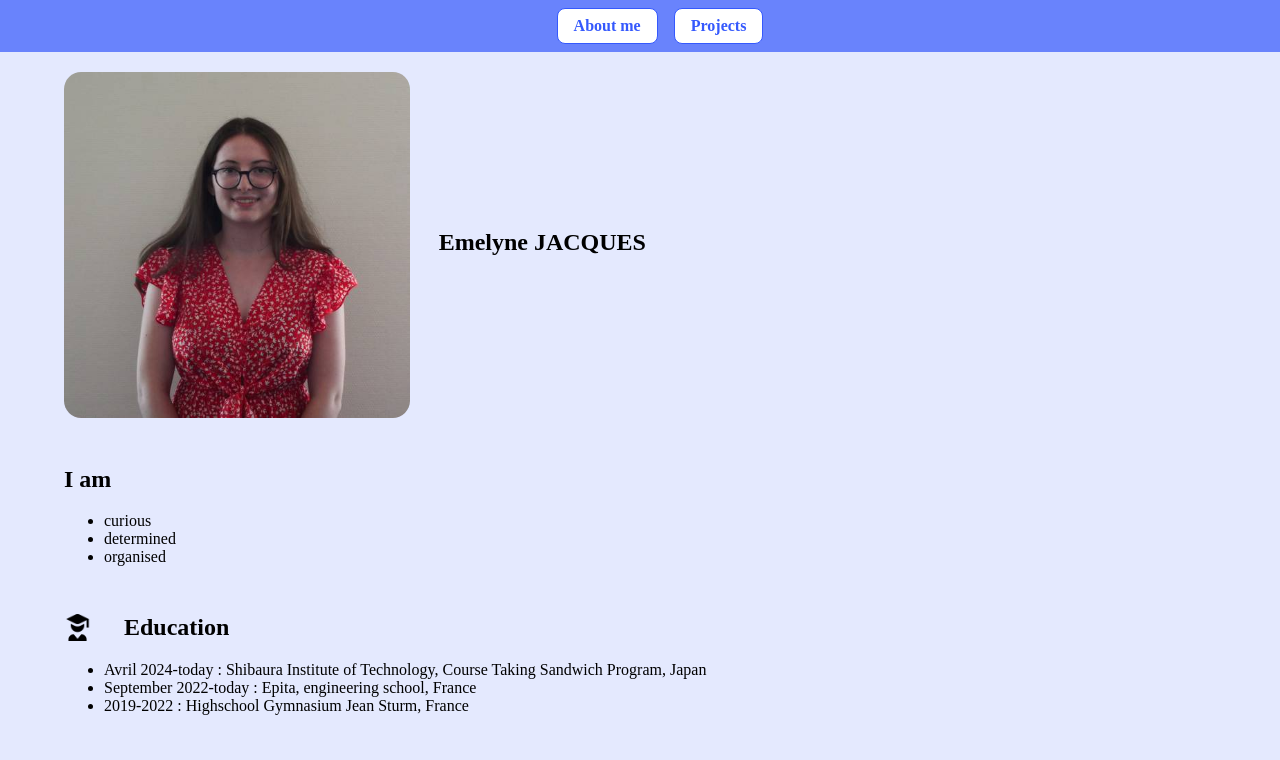
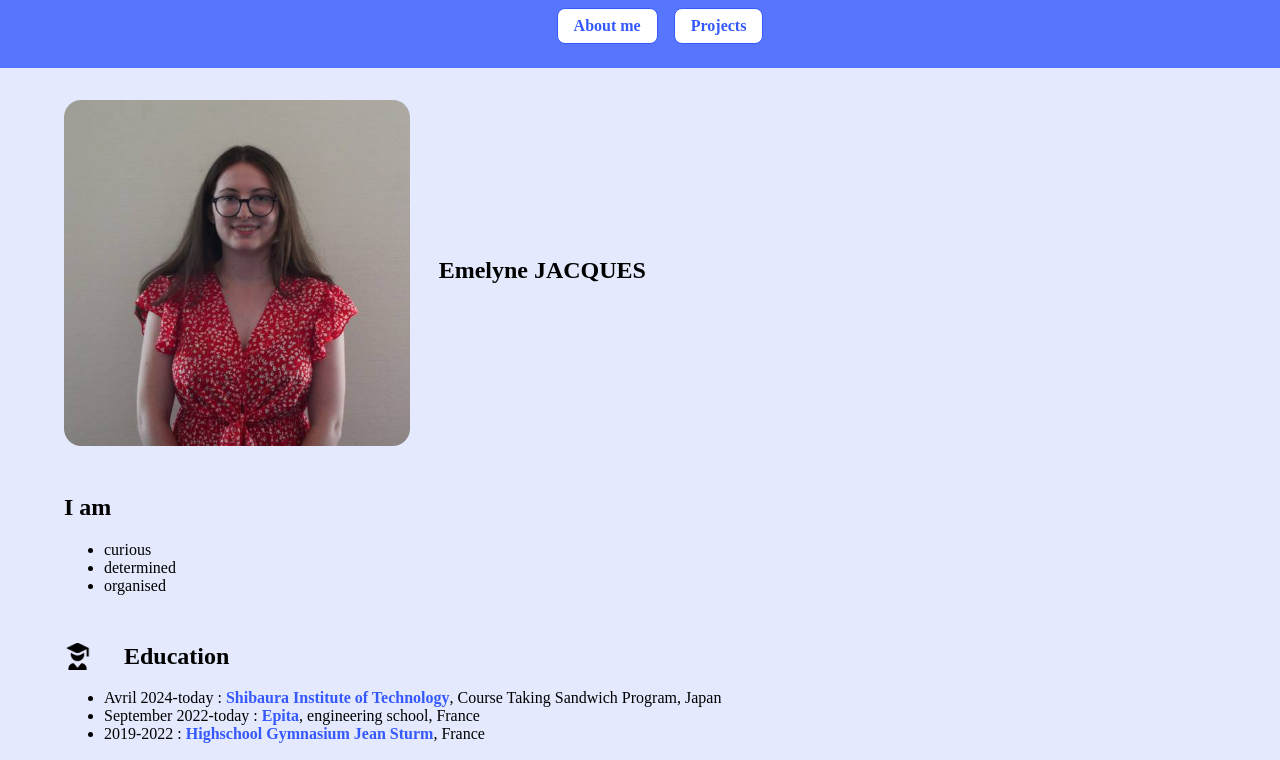
Before and after one commit to z124025Emelyne/z124025Emelyne.github.io, a plain HTML site: page docs/index.html in a window 1280 px wide. Shown: the top 760 px of the page. Drawn offline with Linux system fonts and the light colour scheme.

Commit message:
Add files via upload

```diff
--- a/docs/index.html
+++ b/docs/index.html
@@ -33,10 +33,10 @@
 <section class="education">
   <h2> Education</h2>
   <ul>
-    <li>Avril 2024-today : Shibaura Institute of Technology,
+    <li>Avril 2024-today : <a href="https://www.shibaura-it.ac.jp/en/" target="_blank">Shibaura Institute of Technology</a>,
        Course Taking Sandwich Program, Japan</li>
-    <li>September 2022-today : Epita, engineering school, France</li>
-    <li>2019-2022 : Highschool Gymnasium Jean Sturm, France</li>
+    <li>September 2022-today : <a href="https://www.epita.fr/en/" target="_blank">Epita</a>, engineering school, France</li>
+    <li>2019-2022 : <a href="https://legymnase.eu/" target="_blank">Highschool Gymnasium Jean Sturm</a>, France</li>
   </ul>
 </section>
 
@@ -66,7 +66,6 @@
   <div class="content">
     <h2>Contacts</h2>
     <ul>
-      <li>Address : 4 rue Jean Racine 67800 Hoenheim FRANCE</li>
       <li>E-mail : emelyne.jacques013@gmail.com</li>
       <li>Phone number : +336 28 80 03 46</li>
     </ul>
--- a/docs/style.css
+++ b/docs/style.css
@@ -5,7 +5,10 @@ body{
 
 /* header styles */
 header{
-    background-color: rgba(53, 89, 253, 0.701);
+    position: fixed;
+    top: 0;
+    width: 100%;
+    background-color: rgba(53, 89, 253, 0.8);
 }
 header ul{
     margin-top: 0;
@@ -34,11 +37,13 @@ header ul li a:focus, header ul li a:hover{
 main{
     margin-left: 5%;
     margin-right: 5%;
+    margin-top: 100px;
 }
 h2{
     position: center;
     font-weight: bold;
 }
+
 /*index main*/
 .presentation img{
     width: 30%;
@@ -53,6 +58,15 @@ h2{
     background-size: auto 100%;
     background-position: left center;
     text-indent: 2.5em;
+}
+.education a{
+    text-decoration: none;
+    font-weight: bold;
+    color: rgba(53, 89, 253, 1);
+}
+.education a:hover{
+    background-color: white;
+    color: rgba(53, 89, 253, 1);
 }
 .experience h2{
     background-image: url(picture/work.png);
@@ -129,7 +143,7 @@ flex to align the images-cyberfactory in the same line*/
 .images-ocr{
     display: flex;
     flex-wrap: wrap;
-    justify-content:  space-evenly;
+    justify-content: space-evenly;
 }
 .images-ocr img{
     width: 20%;
```
Also changed, not shown: docs/projects.html (+0 -1 lines).
